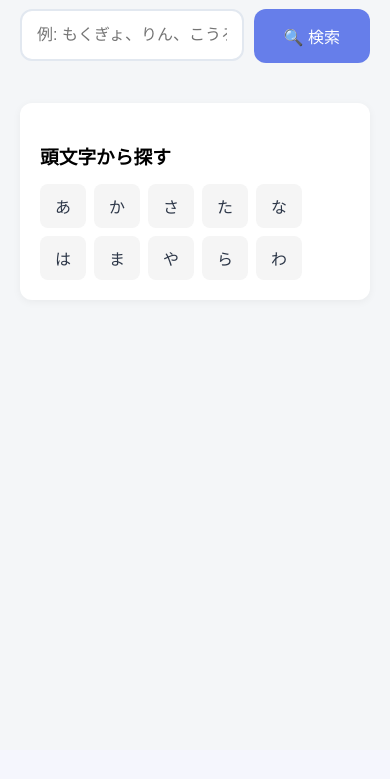
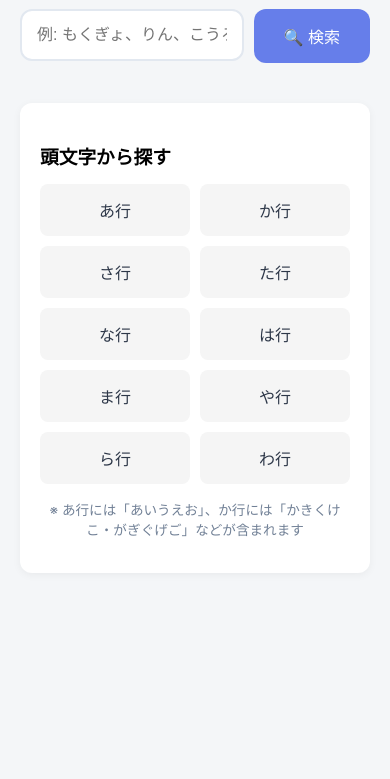
Before and after one commit to ligdoor/otera-ai, a Flask app: page /items/search in a window 390 px wide. Shown: the part 228-1007 px from the top of the page. Before the commit the page ends 529 px from the top, so only its background shows below. Run offline with Flask 3, Linux system fonts and the light colour scheme; the visitor is signed in with stand-in values (Sample User, id 1).

Commit message:
fix: 行検索で正しく仏具がヒットするように修正
- 「ま行」クリック時に「まみむめも」で始まる仏具を検索
- 「木魚（もくぎょ）」が「ま行」でヒットするように
- 濁音半濁音も含めた行検索に対応
- 通常検索（2文字以上）は部分一致のまま

```diff
--- a/routes/items_routes.py
+++ b/routes/items_routes.py
@@ -135,13 +135,41 @@ def items_search():
 
         items = []
         if keyword:
-            # 名前またはふりがなで検索
-            items_response = supabase.table('buddhist_items')\
-                .select('*')\
-                .eq('is_public', True)\
-                .or_(f'name.ilike.%{keyword}%,name_kana.ilike.%{keyword}%')\
-                .order('name')\
-                .execute()
+            # 行検索の定義（ま行なら「ま・み・む・め・も」で始まる）
+            kana_rows = {
+                'あ': ['あ', 'い', 'う', 'え', 'お'],
+                'か': ['か', 'き', 'く', 'け', 'こ', 'が', 'ぎ', 'ぐ', 'げ', 'ご'],
+                'さ': ['さ', 'し', 'す', 'せ', 'そ', 'ざ', 'じ', 'ず', 'ぜ', 'ぞ'],
+                'た': ['た', 'ち', 'つ', 'て', 'と', 'だ', 'ぢ', 'づ', 'で', 'ど'],
+                'な': ['な', 'に', 'ぬ', 'ね', 'の'],
+                'は': ['は', 'ひ', 'ふ', 'へ', 'ほ', 'ば', 'び', 'ぶ', 'べ', 'ぼ', 'ぱ', 'ぴ', 'ぷ', 'ぺ', 'ぽ'],
+                'ま': ['ま', 'み', 'む', 'め', 'も'],
+                'や': ['や', 'ゆ', 'よ'],
+                'ら': ['ら', 'り', 'る', 'れ', 'ろ'],
+                'わ': ['わ', 'を', 'ん']
+            }
+
+            # keywordが行の代表文字（1文字）の場合は行検索
+            if len(keyword) == 1 and keyword in kana_rows:
+                # 行検索: 「ま」→「ま・み・む・め・も」で始まる
+                kana_list = kana_rows[keyword]
+                # OR条件を構築
+                or_conditions = ','.join([f'name_kana.ilike.{kana}%' for kana in kana_list])
+
+                items_response = supabase.table('buddhist_items')\
+                    .select('*')\
+                    .eq('is_public', True)\
+                    .or_(or_conditions)\
+                    .order('name_kana')\
+                    .execute()
+            else:
+                # 通常検索: 名前またはふりがなで部分一致
+                items_response = supabase.table('buddhist_items')\
+                    .select('*')\
+                    .eq('is_public', True)\
+                    .or_(f'name.ilike.%{keyword}%,name_kana.ilike.%{keyword}%')\
+                    .order('name')\
+                    .execute()
 
             items = items_response.data if items_response.data else []
 
@@ -154,6 +182,8 @@ def items_search():
 
     except Exception as e:
         print(f"Error in items_search: {e}")
+        import traceback
+        traceback.print_exc()
         return render_template('items/search.html',
                              items=[],
                              keyword='',
--- a/templates/items/search.html
+++ b/templates/items/search.html
@@ -7,6 +7,24 @@
 
     <link rel="stylesheet" href="{{ url_for('static', filename='css/base/variables.css') }}">
     <link rel="stylesheet" href="{{ url_for('static', filename='css/index.css') }}">
+
+    <style>
+    /* 行ボタンのホバー効果 */
+    .kana-row-btn:hover {
+        background: var(--color-primary, #667eea) !important;
+        color: white !important;
+        border-color: var(--color-primary, #667eea) !important;
+        transform: translateY(-2px);
+        box-shadow: 0 4px 12px rgba(102, 126, 234, 0.3);
+    }
+
+    /* レスポンシブ対応 */
+    @media (max-width: 600px) {
+        .kana-grid {
+            grid-template-columns: repeat(2, 1fr) !important;
+        }
+    }
+    </style>
 </head>
 <body>
 
@@ -44,14 +62,18 @@
         <!-- あいうえお索引 -->
         <div style="background: white; padding: 20px; border-radius: 12px; margin-bottom: 30px; box-shadow: 0 2px 8px rgba(0,0,0,0.05);">
             <h3 style="margin-bottom: 15px;">頭文字から探す</h3>
-            <div style="display: flex; flex-wrap: wrap; gap: 8px;">
-                {% for kana in ['あ', 'か', 'さ', 'た', 'な', 'は', 'ま', 'や', 'ら', 'わ'] %}
+            <div class="kana-grid" style="display: grid; grid-template-columns: repeat(auto-fit, minmax(120px, 1fr)); gap: 10px;">
+                {% for kana, label in [('あ', 'あ行'), ('か', 'か行'), ('さ', 'さ行'), ('た', 'た行'), ('な', 'な行'), ('は', 'は行'), ('ま', 'ま行'), ('や', 'や行'), ('ら', 'ら行'), ('わ', 'わ行')] %}
                 <a href="/items/search?q={{ kana }}"
-                   style="padding: 10px 15px; background: var(--color-gray-100); border-radius: 8px; text-decoration: none; color: var(--color-gray-700); transition: background 0.2s;">
-                    {{ kana }}
+                   class="kana-row-btn"
+                   style="padding: 12px 15px; background: var(--color-gray-100); border-radius: 8px; text-decoration: none; color: var(--color-gray-700); text-align: center; font-weight: 500; transition: all 0.2s; border: 2px solid transparent;">
+                    {{ label }}
                 </a>
                 {% endfor %}
             </div>
+            <p style="font-size: 0.85rem; color: var(--color-gray-500); margin-top: 15px; text-align: center;">
+                ※ あ行には「あいうえお」、か行には「かきくけこ・がぎぐげご」などが含まれます
+            </p>
         </div>
 
         <!-- 検索結果 -->
```
Also changed, not shown: routes/admin_routes.py (+12 -6 lines).
